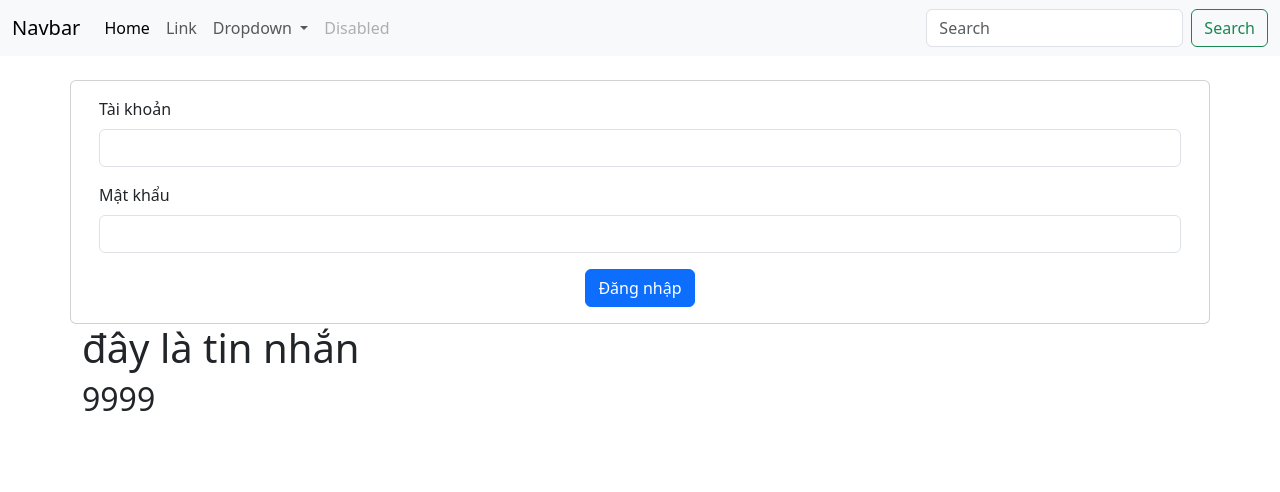
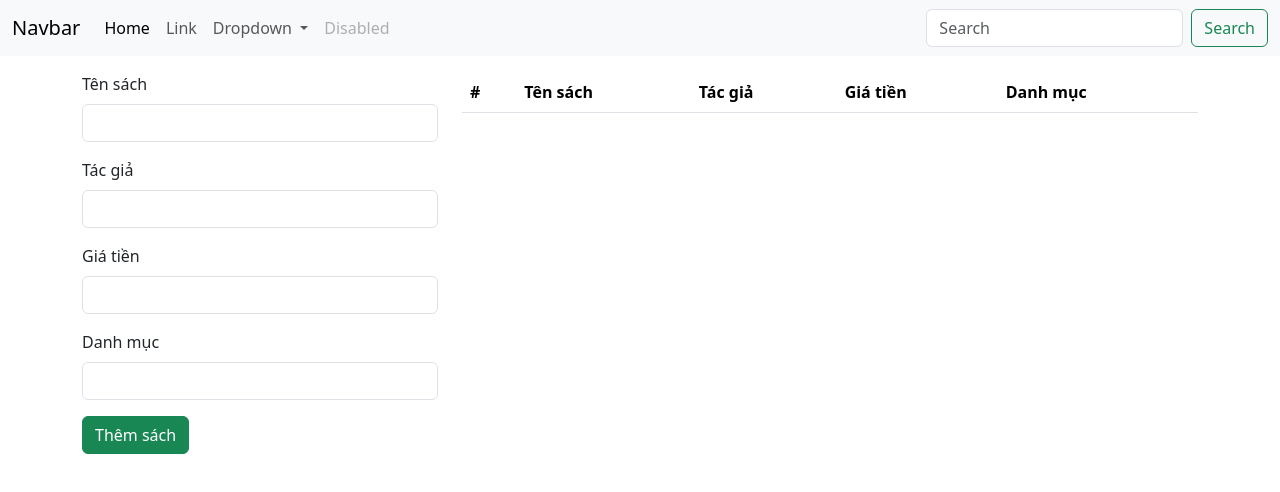
Before and after one commit to HieuNT-2001/VUEJS---SOF308, a Vue app in the folder sof308-js/: page / in a window 1280 px wide. Shown: the top 492 px of the page. Built offline with nearby package versions, Linux system fonts and the light colour scheme.

Commit message:
hoc emit

```diff
--- a/sof308-js/src/App.vue
+++ b/sof308-js/src/App.vue
@@ -1,12 +1,28 @@
 <script setup>
 // import HelloWorld from './components/HelloWorld.vue'
 // import TheWelcome from './components/TheWelcome.vue'
-import { ref } from 'vue'
+import { reactive, ref } from 'vue'
 import LoginForm from './components/LoginForm.vue'
 
 import Props from './components/Props.vue'
+import Emits from './components/Emits.vue'
+import BookForm from './components/BookForm.vue'
+import BookTable from './components/BookTable.vue'
 
-let tinNhan = ref('đây là tin nhắn')
+// let tinNhan = ref('đây là tin nhắn')
+
+// let tinNhanEmit = ref('')
+
+// function emitHandle(tinNhan) {
+//   tinNhanEmit.value = tinNhan
+// }
+
+let books = reactive([])
+
+function handleSubmit(data) {
+  books.push(data)
+  console.log(books)
+}
 </script>
 
 <template>
@@ -70,10 +86,20 @@ let tinNhan = ref('đây là tin nhắn')
     </div>
   </nav>
 
-  <div class="container">
+  <div class="container mt-3">
     <div class="row">
-      <LoginForm />
-      <Props :message="tinNhan" id="9999" />
+      <!-- <LoginForm />
+      <Props :message="tinNhan" id="9999" /> -->
+
+      <!-- Khi ấn vào nút Nhấn vào đây... thì
+       hiển thị ra một đoạn thông báo -->
+      <!-- <Emits @emitEvent="emitHandle" /> -->
+      <!-- <h2>{{ tinNhanEmit }}</h2> -->
+
+      <!-- GỢI Ý: -->
+      <BookForm @addBook="handleSubmit" />
+      <BookTable :books="books" />
+      <!-- <BookTable /> -->
     </div>
   </div>
 </template>
--- /dev/null
+++ b/sof308-js/src/components/BookForm.vue
@@ -0,0 +1,49 @@
+<script setup>
+import { reactive, ref } from 'vue'
+
+let title = ref()
+let author = ref()
+let price = ref()
+let category = ref()
+
+let emit = defineEmits()
+
+function addBook() {
+  emit('addBook', {
+    title: title.value,
+    author: author.value,
+    price: price.value,
+    category: category.value,
+  }) // phát ra sự kiện với dữ liệu book
+}
+</script>
+
+<template>
+  <div class="col-md-4">
+    <form @submit.prevent="addBook">
+      <div class="mb-3">
+        <label for="" class="form-label">Tên sách</label>
+        <input type="text" class="form-control" v-model="title" />
+      </div>
+
+      <div class="mb-3">
+        <label for="" class="form-label">Tác giả</label>
+        <input type="text" class="form-control" v-model="author" />
+      </div>
+
+      <div class="mb-3">
+        <label for="" class="form-label">Giá tiền</label>
+        <input type="number" class="form-control" v-model="price" />
+      </div>
+
+      <div class="mb-3">
+        <label for="" class="form-label">Danh mục</label>
+        <input type="text" class="form-control" v-model="category" />
+      </div>
+
+      <button type="submit" class="btn btn-success">Thêm sách</button>
+    </form>
+  </div>
+</template>
+
+<style scoped></style>
--- /dev/null
+++ b/sof308-js/src/components/BookTable.vue
@@ -0,0 +1,44 @@
+<script setup>
+import { reactive } from 'vue'
+import BookForm from './BookForm.vue'
+
+let props = defineProps({
+  books: Array,
+})
+
+// let books = reactive([])
+
+// function handleSubmit(data) {
+//   books.push(data)
+//   console.log(books)
+// }
+</script>
+
+<template>
+  <!-- <BookForm @addBook="handleSubmit" /> -->
+  <div class="col-md-8">
+    <table class="table">
+      <thead>
+        <tr>
+          <th scope="col">#</th>
+          <th scope="col">Tên sách</th>
+          <th scope="col">Tác giả</th>
+          <th scope="col">Giá tiền</th>
+          <th scope="col">Danh mục</th>
+        </tr>
+      </thead>
+      <tbody>
+        <tr v-for="(book, index) in props.books" :key="book.title">
+          <!-- <tr v-for="(book, index) in books" :key="book.title"> -->
+          <th scope="row">{{ index + 1 }}</th>
+          <td>{{ book.title }}</td>
+          <td>{{ book.author }}</td>
+          <td>{{ book.price }}</td>
+          <td>{{ book.category }}</td>
+        </tr>
+      </tbody>
+    </table>
+  </div>
+</template>
+
+<style scoped></style>
--- /dev/null
+++ b/sof308-js/src/components/Emits.vue
@@ -0,0 +1,16 @@
+<script setup>
+let emit = defineEmits()
+
+function notify() {
+  emit('emitEvent', 'Đây là thông')
+}
+</script>
+
+<template>
+  <div class="col-md-12">
+    <h1>Emit</h1>
+    <button class="btn btn-primary" @click="notify">Ấn vào đây...</button>
+  </div>
+</template>
+
+<style scoped></style>
```
